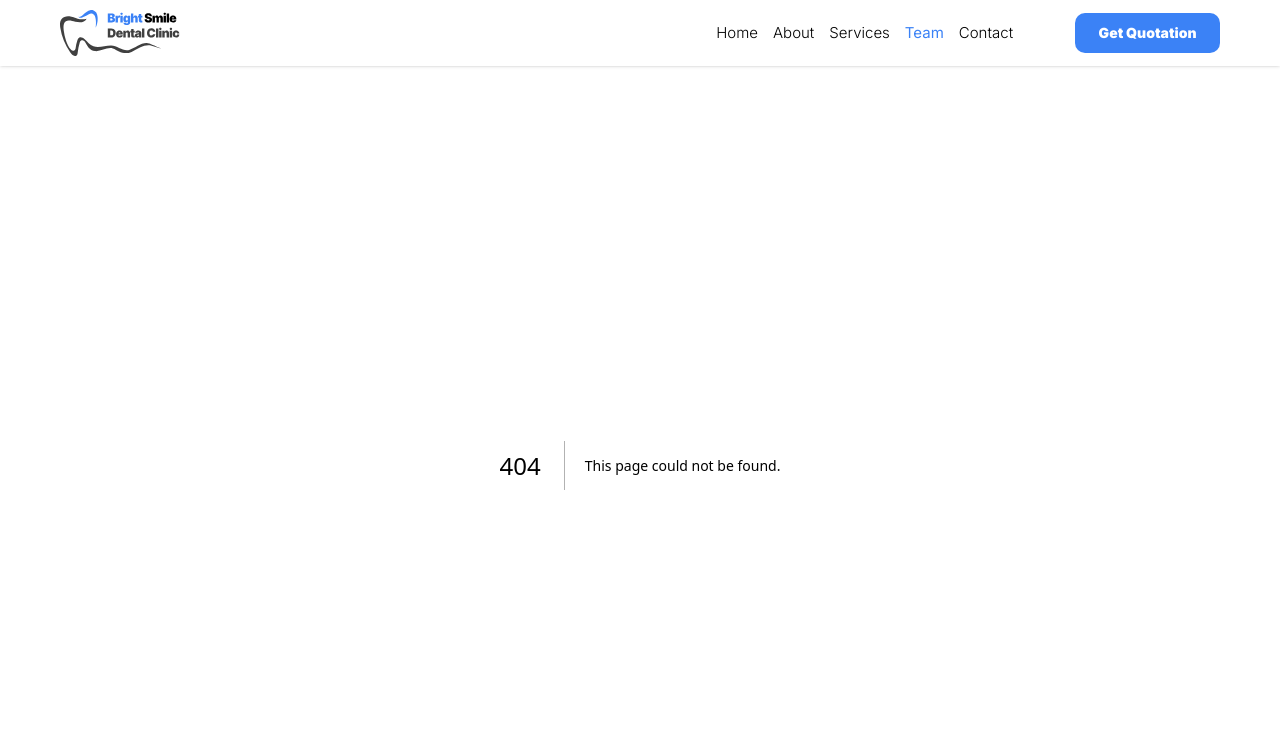
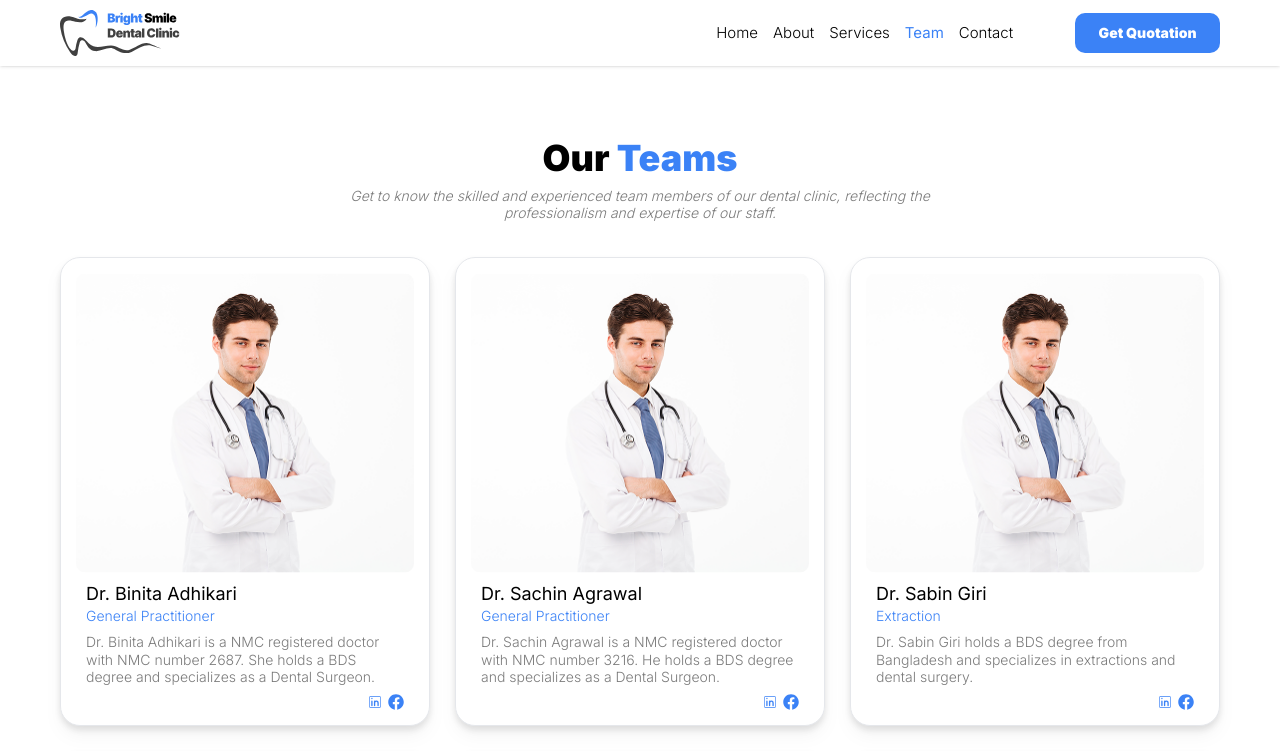
Before and after one commit to Abhayaghmr11/BrightSmileDental, a Next.js app: page /team in a window 1280 px wide. Before the commit this address had no page. Shown: the top 751 px of the page. Built offline with nearby package versions, Linux system fonts and the light colour scheme.

Commit message:
Added Teams Page

```diff
--- a/app/constants/config.tsx
+++ b/app/constants/config.tsx
@@ -1104,6 +1104,7 @@ export const ServiceData = [
 
 export const Team = [
   {
+    id: 1,
     name: "Dr. Binita Adhikari",
     designation: "General Practitioner",
     NMC_id: "NMC 2687",
@@ -1111,6 +1112,7 @@ export const Team = [
       "Dr. Binita Adhikari is a NMC registered doctor with NMC number 2687. She holds a BDS degree and specializes as a Dental Surgeon.",
   },
   {
+    id: 2,
     name: "Dr. Sachin Agrawal",
     designation: "General Practitioner",
     NMC_id: "NMC 3216",
@@ -1118,6 +1120,7 @@ export const Team = [
       "Dr. Sachin Agrawal is a NMC registered doctor with NMC number 3216. He holds a BDS degree and specializes as a Dental Surgeon.",
   },
   {
+    id: 3,
     name: "Dr. Sabin Giri",
     designation: "Extraction",
     NMC_id: "NMC 3914",
@@ -1125,6 +1128,7 @@ export const Team = [
       "Dr. Sabin Giri holds a BDS degree from Bangladesh and specializes in extractions and dental surgery.",
   },
   {
+    id: 4,
     name: "Dr. Shashi Bhusan Singh",
     designation: "Implants",
     NMC_id: "NMC 3449",
@@ -1132,6 +1136,7 @@ export const Team = [
       "Dr. Shashi Bhushan Singh specializes in implants and dental care, holding a BDS degree from India.",
   },
   {
+    id: 5,
     name: "Dr. Alok Sagtani",
     designation: "Oral and Maxillofacial Surgeon",
     NMC_id: "NMC 3844",
@@ -1139,6 +1144,7 @@ export const Team = [
       "Dr. Alok Sagtani is a maxillofacial surgeon, specializing in surgeries related to the mouth, jaw, and face.",
   },
   {
+    id: 6,
     name: "Dr. Ishfa Banu Haque",
     designation: "Oral and Maxillofacial Surgeon",
     NMC_id: "NMC 5130",
@@ -1146,6 +1152,7 @@ export const Team = [
       "Dr. Ishfa Banu Haque specializes in oral and maxillofacial surgery and holds a BDS degree from Nepal.",
   },
   {
+    id: 7,
     name: "Dr. Ranjita Shrestha",
     designation: "Periodontist",
     NMC_id: "NMC 5153",
@@ -1153,6 +1160,7 @@ export const Team = [
       "Dr. Ranjita Shrestha is a periodontist with expertise in treating gum diseases and maintaining oral health.",
   },
   {
+    id: 8,
     name: "Dr. Rinky Nyachhyon",
     designation: "Oral Medicine and Radiology",
     NMC_id: "NMC 3201",
@@ -1160,6 +1168,7 @@ export const Team = [
       "Dr. Rinky Nyachhyon specializes in oral medicine and radiology, focusing on diagnosing and treating oral conditions.",
   },
   {
+    id: 9,
     name: "Dr. Ameena Pradhan",
     designation: "Periodontist",
     NMC_id: "NMC 3013",
@@ -1167,30 +1176,35 @@ export const Team = [
       "Dr. Ameena Pradhan is a periodontist with an MDS degree, specializing in treating gum and periodontal diseases.",
   },
   {
+    id: 10,
     name: "Reshma Shakya",
     designation: "Accountant/Receptionist",
     description:
       "Reshma Shakya is an accountant/receptionist, managing financial records and administrative tasks for smooth office operations.",
   },
   {
+    id: 11,
     name: "Jitendra Kumar",
     designation: "Dental Hygienist",
     description:
       "Jitendra Kumar specializes in maintaining oral health, providing preventive care, and educating patients on oral hygiene practices.",
   },
   {
+    id: 12,
     name: "Binita Dulal",
     designation: "Dental Hygienist",
     description:
       "Binita Dulal specializes in preventive dental care, helping patients maintain optimal oral hygiene through cleaning and education.",
   },
   {
+    id: 13,
     name: "Parbati Gurung",
     designation: "Dental Hygienist",
     description:
       "Parbati Gurung provides professional teeth cleaning and educates patients on maintaining good oral health.",
   },
   {
+    id: 14,
     name: "Justin Shrestha",
     designation: "Dental Hygienist",
     description:
--- /dev/null
+++ b/app/team/page.tsx
@@ -0,0 +1,25 @@
+import React from 'react'
+import ContainerWrapper from '@/components/Layout/ContainerWrapper'
+import MaxWidthWrapper from '@/components/Layout/MaxWidthWrapper'
+import TeamContent from '@/components/molecule/TeamContent'
+import { Team } from "../constants/config"
+
+const Teams = () => {
+  return (
+    <>
+      <MaxWidthWrapper>
+        <ContainerWrapper
+          heading='Our'
+          headingSpan='Teams'
+          subheading='Get to know the skilled and experienced team members of our dental clinic, reflecting the professionalism and expertise of our staff.'
+        >
+          <div>
+            <TeamContent teams={Team} />
+          </div>
+        </ContainerWrapper>
+      </MaxWidthWrapper>
+    </>
+  )
+}
+
+export default Teams
--- a/components/molecule/Cards/TeamCards.tsx
+++ b/components/molecule/Cards/TeamCards.tsx
@@ -5,44 +5,45 @@ import Text from "@/components/atom/Text";
 import { CiLinkedin } from "react-icons/ci";
 import { FaFacebook } from "react-icons/fa";
 
-const TeamCards = () => {
+import { team } from '@/app/interface/types';
+
+const TeamCards = ({ teams }: { teams: team }) => {
+  if (!teams) {
+    return <div>Loading...</div>; // Fallback UI
+  }
+
   return (
     <div className="bg-white flex flex-col gap-[10px] cursor-pointer max-w-[420px] max-h-[470px] border drop-shadow-lg rounded-[20px] p-[15px]">
-
       {/* Image for doctors */}
       <div>
         <Image
           src={Potrait}
           alt="doctor picture"
-                  style={
-                  {
-                    width:"390px",
-                    height:"300px"
-                  }
-                } className="rounded-[10px] overflow-hidden object-cover"/>
+          style={{ width: "390px", height: "300px" }}
+          className="rounded-[10px] overflow-hidden object-cover"
+        />
       </div>
 
       {/* Name of the doctor */}
       <div className="flex flex-col gap-[8px] px-[10px]">
         <div>
           <Text variant="card_heading" className="text-black">
-                    Dr. Steven Smith
+            {teams.name}
           </Text>
-                  <Text variant="span" className="text-primary">Dental Surgeon</Text>
+          <Text variant="span" className="text-primary">{teams.designation}</Text>
         </div>
         <div>
-                  <Text variant="span" className="text-secondary_foreground line-clamp-3">Dr. Smith is a dedicated dentist specializing in Dental care. With 12 years of experience, they provide gentle and effective treatments for healthy smiles.</Text>
+          <Text variant="span" className="text-secondary_foreground line-clamp-3">{teams.description}</Text>
         </div>
 
         {/* Links */}
         <div className="text-primary flex w-full justify-end gap-[5px]">
-                <CiLinkedin width={`18px`} height={`18px`}/>  <FaFacebook />
+          <CiLinkedin width={`18px`} height={`18px`} /> <FaFacebook />
         </div>
+      </div>
+    </div>
+  );
+};
 
-              </div>
-
-            </div>
-  )
-}
 
 export default TeamCards
--- /dev/null
+++ b/components/molecule/TeamContent/index.tsx
@@ -0,0 +1,21 @@
+"use client";
+import React from "react";
+import { team } from "@/app/interface/types";
+import TeamCard from "../Cards/TeamCards";
+
+const TeamContent = ({ teams }: { teams: team[] }) => {
+    if (!teams || teams.length === 0) {
+      return <div>No team data available</div>; // Fallback in case no data is available
+    }
+
+    return (
+      <main className="w-full grid grid-cols-1 justify-items-center md:grid-cols-2 lg:grid-cols-3 gap-[25px]">
+        {teams.map((teamMember) => (
+          <TeamCard teams={teamMember} key={teamMember.id} /> // Ensure teamMember is passed correctly
+        ))}
+      </main>
+    );
+  };
+
+
+export default TeamContent;
--- a/components/organism/landing/Teams/index.tsx
+++ b/components/organism/landing/Teams/index.tsx
@@ -1,6 +1,8 @@
 import ContainerWrapper from "@/components/Layout/ContainerWrapper";
 import MaxWidthWrapper from "@/components/Layout/MaxWidthWrapper";
 import TeamCards from "@/components/molecule/Cards/TeamCards";
+
+import { Team } from "@/app/constants/config";
 
 import Link from "next/link";
 import { Button } from "@/components/ui/button";
@@ -24,9 +26,9 @@ const Teams = () => {
           {/* Team Members Container */}
           {/* padding on container missing, check and reconfirm */}
           <div className="flex flex-row gap-[20px] flex-wrap justify-center ">
-            {[...Array(3)].map((_, index) => (
-              <TeamCards key={index} />
-            ))}
+            {Team?.map((teamMember) => (
+              <TeamCards teams={teamMember} key={teamMember.id} />
+            )).slice(0, 3)}
           </div>
         </ContainerWrapper>
       </MaxWidthWrapper>
```
Also changed, not shown: app/interface/types.ts (+8 -0 lines). Lines whose indentation alone changed are shown as unchanged.
